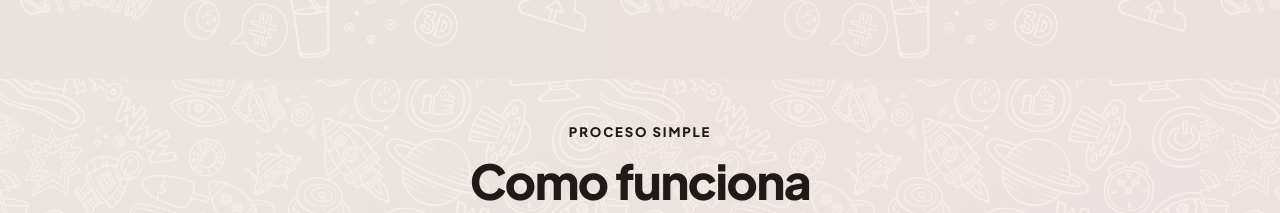
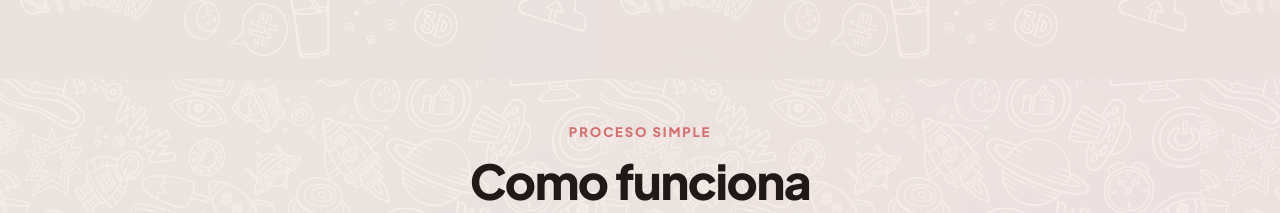
Before and after one commit to elpronick/Match-Live, a React (Vite) app in the folder frontend/: page / in a window 1280 px wide. Shown: the part 1121-1334 px from the top of the page. Built offline with nearby package versions, Linux system fonts and the light colour scheme; no server answers.

Commit message:
Fix SCSS syntax, setup GitHub Actions deploy, and add vite-env.d.ts

```diff
--- a/frontend/src/styles/components/_howitworks.scss
+++ b/frontend/src/styles/components/_howitworks.scss
@@ -1,3 +1,5 @@
+@use '../abstracts/variables' as *;
+
 .how-section {
           padding: 80px 24px 100px;
         }
@@ -15,7 +17,7 @@
           font-weight: 800;
           letter-spacing: 0.14em;
           text-transform: uppercase;
-          color: var(--color-accent);
+          color: $color-accent-pink-dark;
           margin-bottom: 12px;
         }
         .how-section__title {
```
